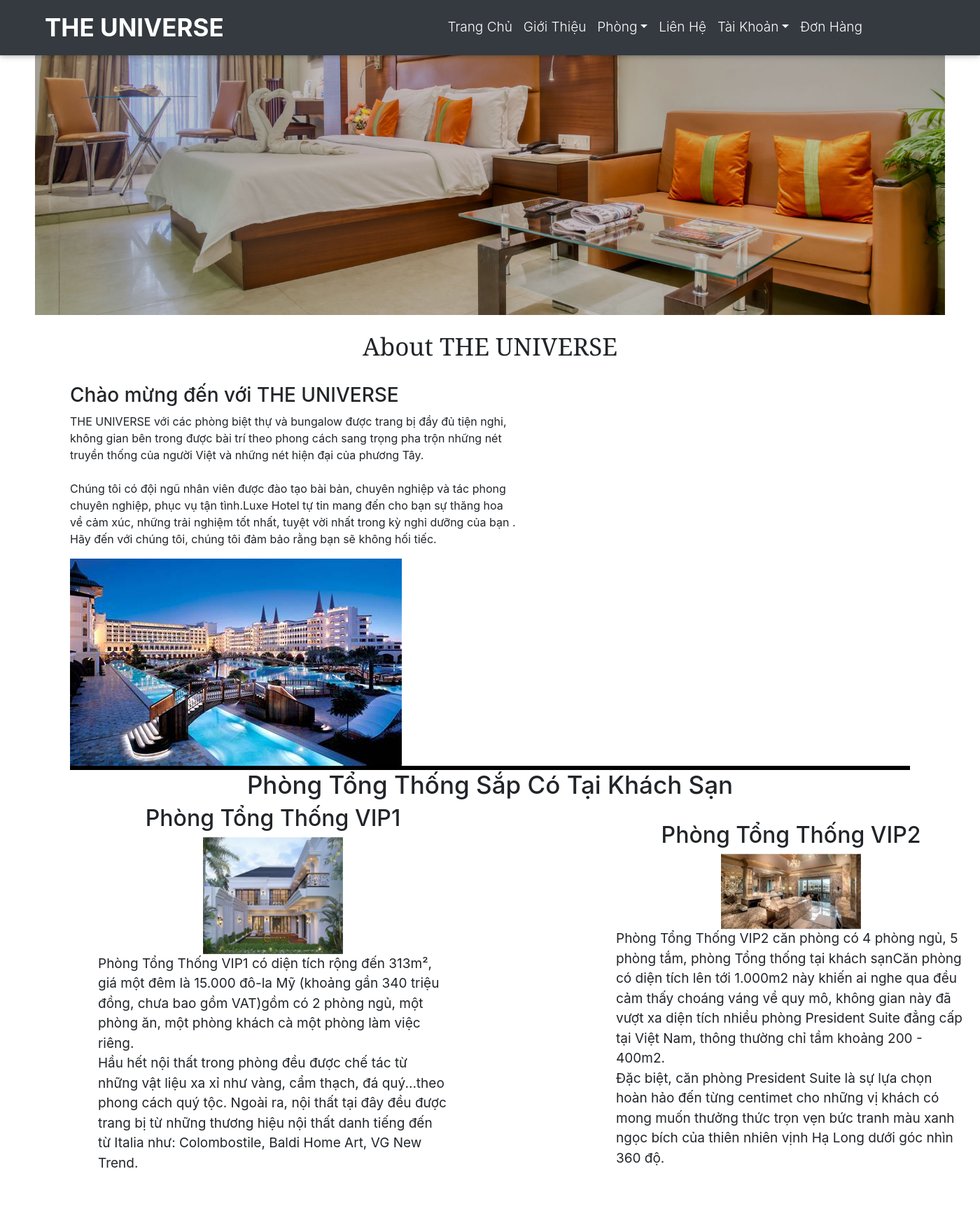
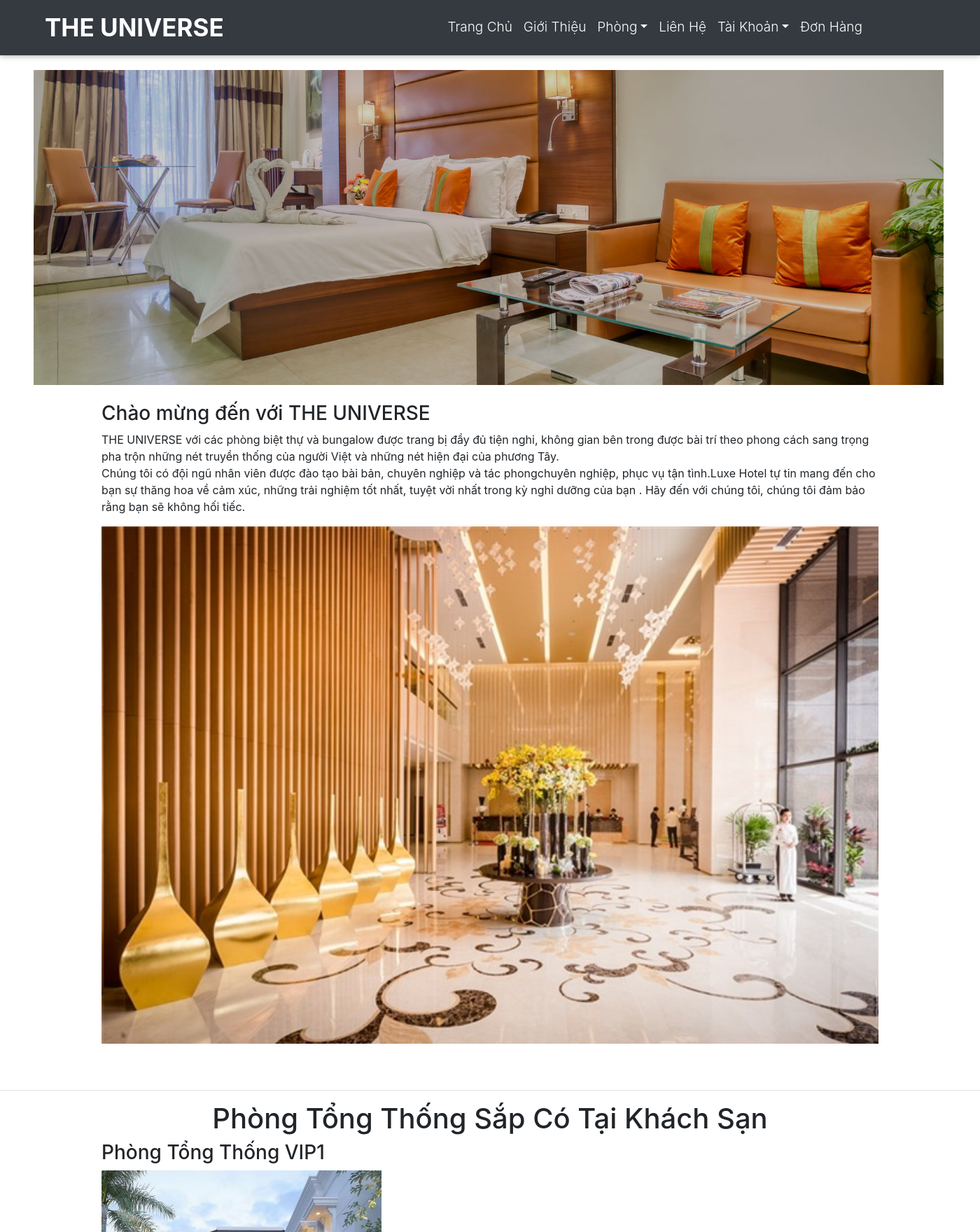
Before and after one commit to nhilhpc03821/nhom4, a PHP site: page /dlient/index.php in a window 1400 px wide. Shown: the top 1760 px of the page at 70% size. Run offline with PHP 8.4, Linux system fonts and the light colour scheme; data that the repository does not hold is empty; some libraries are stand-ins or nearby versions.

Commit message:
trang chu - chinh sua banner

```diff
--- a/ASM2_nhom4_DU_AN1/asset/dlient/CSS/index.css
+++ b/ASM2_nhom4_DU_AN1/asset/dlient/CSS/index.css
@@ -1,6 +1,3 @@
-/* header */
-
-/* San pham */
 .danh-sach-san-pham {
   display: flex;
   flex-wrap: wrap;
@@ -43,111 +40,10 @@ div.desc {
   text-align: center;
 }
 
-/* San pham end */
-.menu {
-  margin-left: 100px;
-}
-.chu_01 {
-  font-family: Cambria, Cochin, Georgia, Times, "Times New Roman", serif;
-  font-size: 35px;
-}
-.chu_11 {
-  margin-left: 500px;
-}
-.thanh_ngang {
-  width: 1200px;
+.gioi-thieu-ngan {
   margin: auto;
-  height: 5px;
-  background-color: black;
-}
-.gallery:hover {
-  color: rgb(54, 150, 223);
-}
-img.sticky {
-  position: -webkit-sticky;
-  position: sticky;
-  top: 0;
-  width: 200px;
-}
-.gioi_thieu {
-  width: 500px;
-  height: 550px;
-
-  margin-left: 140px;
-}
-.chu_2 {
-  font-size: 19px;
-}
-.gioi_thieu_01 {
-  width: 500px;
-  height: 550px;
-  margin-top: -550px;
-  margin-left: 880px;
-}
-.chu_02 {
-  font-size: 35px;
-}
-.sticky {
-  width: 700px;
 }
 
-/* giới thiệu */
-html {
-  box-sizing: border-box;
+b {
+  color: red;
 }
-
-*,
-*:before,
-*:after {
-  box-sizing: inherit;
-}
-
-.column {
-  float: left;
-  width: 30%;
-  margin-left: 40px;
-  padding: 0 8px;
-}
-
-@media screen and (max-width: 650px) {
-  .column {
-    width: 100%;
-    display: block;
-  }
-}
-
-.card {
-  box-shadow: 0 4px 8px 0 rgba(0, 0, 0, 0.2);
-}
-
-.container {
-  padding: 0 16px;
-}
-
-.container::after,
-.row::after {
-  content: "";
-  clear: both;
-  display: table;
-}
-
-.title {
-  color: grey;
-}
-
-.button {
-  border: none;
-  outline: 0;
-  display: inline-block;
-  padding: 8px;
-  color: white;
-  background-color: #000;
-  text-align: center;
-  cursor: pointer;
-  width: 100%;
-}
-
-.button:hover {
-  background-color: #555;
-}
-/* end */
--- a/ASM2_nhom4_DU_AN1/dlient/index.php
+++ b/ASM2_nhom4_DU_AN1/dlient/index.php
@@ -25,8 +25,6 @@ $listloai = load_list();
 
   <link href="../asset/dlient/CSS/index.css" rel="stylesheet">
 
-  <!-- <link href="../asset/dlient/CSS/sanpham.css" rel="stylesheet"> -->
-  <!-- >>>>>>> 59fa914488ef0f407646907966f1bce90f1f2907 -->
 
 
   <!-- css footer -->
@@ -35,6 +33,8 @@ $listloai = load_list();
 
 
 </head>
+
+
 
 <body>
 
@@ -45,33 +45,30 @@ $listloai = load_list();
 
 
 
-  <div class="img">
-    <center>
+  <div class="banner text-center" style="margin-top: 100px;">
     <img id="img" class="baner_anh" onclick="changeImage()" src="../asset/dlient/img/banner_1.jpg  " width="1300px" height="450px">
-    </center>
+
     <img>
   </div>
 
   <!-- end show -->
 
   <!-- About Start -->
-  <div class="about">
-    <center>
-      <h2 class="chu_01"> About THE UNIVERSE </h2>
-    </center>
+  <div class="container">
+
     <br />
-    <div class="menu">
-      <h3 class="into_1">Chào mừng đến với THE UNIVERSE</h3>
-      <p class="into_2">THE UNIVERSE với các phòng biệt thự và bungalow được trang bị đầy đủ tiện nghi,<br /> không
-        gian bên trong được bài trí theo phong cách sang trọng pha trộn những nét<br /> truyền
-        thống của người Việt và những nét hiện đại của phương Tây. <br />
+    <div class="gioi-thieu-ngan">
+      <h3>Chào mừng đến với THE UNIVERSE</h3>
+      <p>THE UNIVERSE với các phòng biệt thự và bungalow được trang bị đầy đủ tiện nghi, không
+        gian bên trong được bài trí theo phong cách sang trọng pha trộn những nét truyền
+        thống của người Việt và những nét hiện đại của phương Tây.
         <br />
-        Chúng tôi có đội ngũ nhân viên được đào tạo bài bản, chuyên nghiệp và tác phong<br /> chuyên
-        nghiệp, phục vụ tận tình.Luxe Hotel tự tin mang đến cho bạn sự thăng hoa<br /> về cảm xúc,
-        những trải nghiệm tốt nhất, tuyệt vời nhất trong kỳ nghỉ dưỡng của bạn .<br /> Hãy đến với
+        Chúng tôi có đội ngũ nhân viên được đào tạo bài bản, chuyên nghiệp và tác phongchuyên
+        nghiệp, phục vụ tận tình.Luxe Hotel tự tin mang đến cho bạn sự thăng hoa về cảm xúc,
+        những trải nghiệm tốt nhất, tuyệt vời nhất trong kỳ nghỉ dưỡng của bạn . Hãy đến với
         chúng tôi, chúng tôi đảm bảo rằng bạn sẽ không hối tiếc.
       </p>
-      <img class="anh_hotel" src="../asset/dlient/img/hotel.jpg">
+      <img class="anh_hotel" src="../asset/dlient/img/gioi_thieu.jpg" width="100%" style="margin-bottom: 50px;">
     </div>
   </div>
 
@@ -88,7 +85,10 @@ $listloai = load_list();
         <hr class="thanh_ngang">
         <h2 class="tieu-de text-center"><?= $loai_phong['ten_loai'] ?> </h2>
 
-        <div class="danh-sach-san-pham">
+
+
+
+        <div class=" danh-sach-san-pham">
           <?php foreach ($danh_sach_phong as $phong) :
             $hinhpath = "../upload/" . $phong['hinh'];
           ?>
@@ -117,19 +117,18 @@ $listloai = load_list();
 
 
 
-    <center>
+
     <hr class="thanh_ngang">
-      <H1 class="chu_02"> Phòng Tổng Thống Sắp Có Tại Khách Sạn</H1>
-    </center>
+    <H1 class="chu_02 text-center"> Phòng Tổng Thống Sắp Có Tại Khách Sạn</H1>
 
 
-    <div class="gioi_thieu">
 
-      <center>
-        <h2 class="chu_1">Phòng Tổng Thống VIP1</h2>
+    <div class="container">
+
+
+      <h3 class="chu_1">Phòng Tổng Thống VIP1</h2>
 
         <img class="sticky" src="../asset/dlient/img/phonh_tongthong.jpg" alt="Avatar" width="400px">
-      </center>
         <p class="chu_2">Phòng Tổng Thống VIP1 có diện tích rộng đến 313m², giá một đêm là 15.000
           đô-la Mỹ (khoảng gần 340 triệu đồng, chưa bao gồm VAT)gồm có 2 phòng ngủ, một phòng ăn, một phòng khách cà một phòng làm việc riêng.<br />
           Hầu hết nội thất trong phòng đều được chế tác từ những vật liệu xa xỉ như vàng, cẩm thạch, đá quý...theo phong cách quý tộc. Ngoài ra,
@@ -137,12 +136,12 @@ $listloai = load_list();
         </p>
     </div>
 
-    <div class="gioi_thieu_01">
+    <div class="container">s
       <br />
-      <center>
+
       <h2 class="chu_1">Phòng Tổng Thống VIP2</h2>
       <img class="sticky" src="../asset/dlient/img/phong_tong_thong_2.jpg" alt="Avatar" width="400px">
-      </center>
+
 
       <p class="chu_2">Phòng Tổng Thống VIP2 căn phòng có 4 phòng ngủ, 5 phòng tắm, phòng Tổng thống tại
         khách sạnCăn phòng có diện tích lên tới 1.000m2 này khiến ai nghe qua đều cảm thấy choáng váng về
@@ -154,7 +153,7 @@ $listloai = load_list();
       </p>
     </div>
     <br /><br /><br />
-    <div class="gioi_thieu">
+    <div class="container">
       <br />
       <h2 class="chu_1">Phòng Tổng Thống VIP3</h2>
       <img class="sticky" src="../asset/dlient/img/phong_tong_thong_3.jpg" alt="Avatar" width="300px">
@@ -171,7 +170,7 @@ $listloai = load_list();
       </p>
     </div>
 
-    <div class="gioi_thieu_01">
+    <div class="container">
       <br />
       <h2 class="chu_1">Phòng Tổng Thống VIP4</h2>
       <img class="sticky" src="../asset/dlient/img/phong_tong_thong_4.jpg" alt="Avatar" width="300px">
@@ -186,17 +185,11 @@ $listloai = load_list();
         hiện đại và mới nhất hiện nay.
       </p>
     </div>
-    <br /><br /><br />
 
-    <br /><br /><br /><br /><br /><br />
-    <center>
+
     <hr class="thanh_ngang">
-      <H1 class="chu_01"> Giới Thiệu sơ lược về Khách sạn</H1>
-    </center>
+    <H1 class="chu_01 text-center"> Giới Thiệu sơ lược về Khách sạn</H1>
 
-    <br /><br /><br /><br />
-
-    <center>
     <div class="row">
       <div class="column">
         <div class="card">
@@ -238,7 +231,7 @@ $listloai = load_list();
         </div>
       </div>
     </div>
-    </center>
+
 
 
 
```
Also changed, not shown: ASM2_nhom4_DU_AN1/asset/dlient/img/gioi_thieu.jpg (added). Lines whose indentation alone changed are shown as unchanged.
